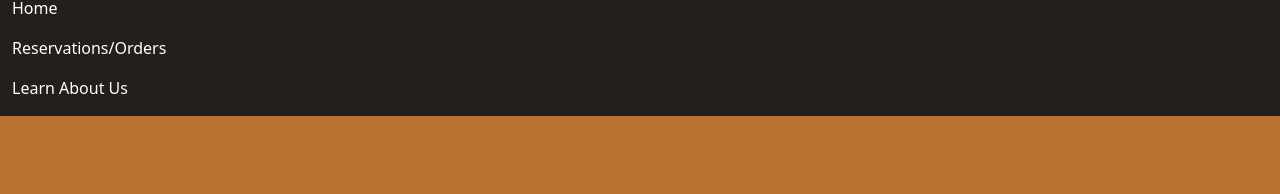
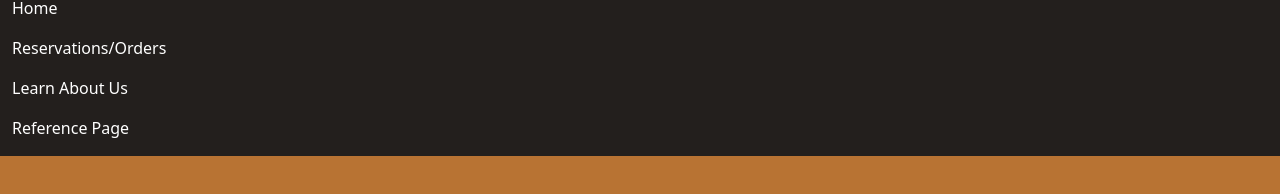
Before and after one commit to 04nithya/webmaster, a plain HTML site: page reference.html in a window 1280 px wide. Both pictures are taken after a click on the button "Toggle navigation". Shown: the part 110-304 px from the top of the page. Drawn offline with nearby package versions, Linux system fonts and the light colour scheme.

Commit message:
Update reference.html

```diff
--- a/reference.html
+++ b/reference.html
@@ -30,6 +30,9 @@
                         <li class="nav-item">
                             <a class="nav-link" href="aboutUs.html" style="color: white;">Learn About Us</a>
                         </li>
+                       <li class="nav-item">
+                            <a class="nav-link" href="reference.html" style="color: white;">Reference Page</a>
+                        </li>
                     </ul>
                 </div>
             </div>
```
